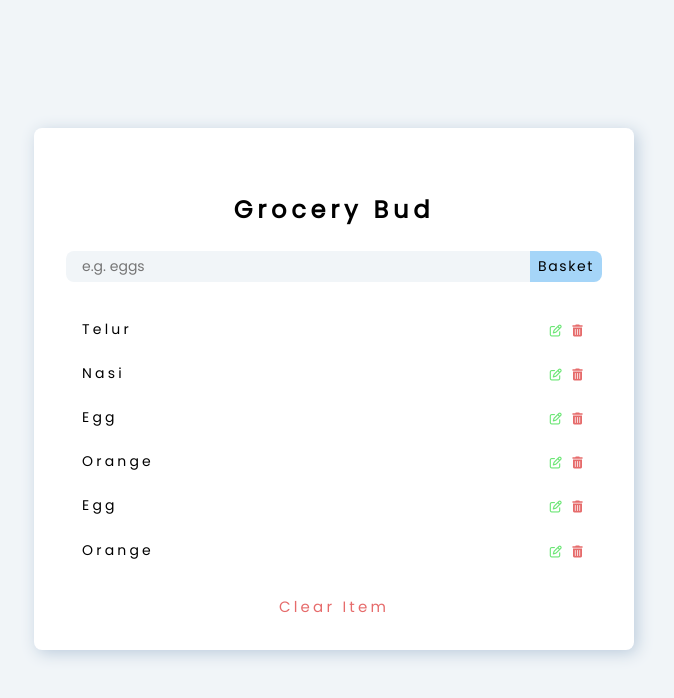
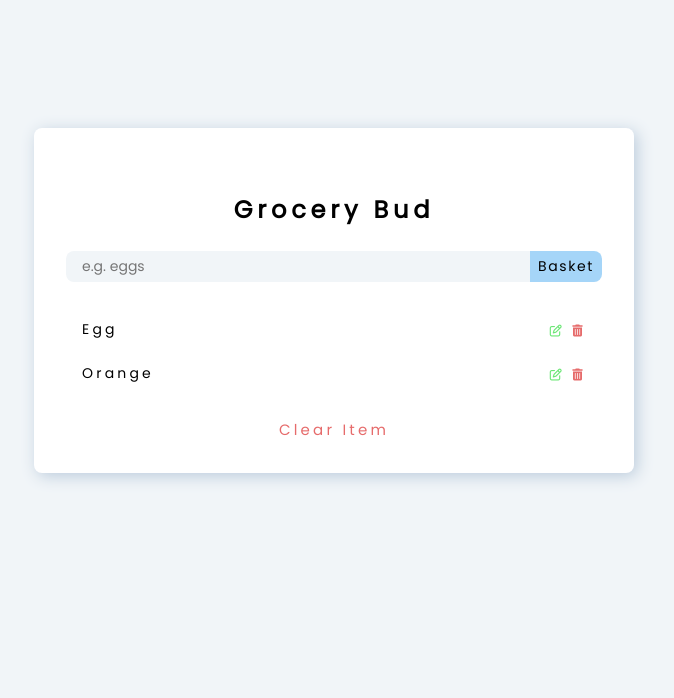
Before and after one commit to inocencc3/assist-grocerybud-apps, a plain HTML site: page index.html in a window 1280 px wide. Shown: the whole page, without its empty margins (306-980 px from the left). Drawn offline with Linux system fonts and the light colour scheme.

Commit message:
debugging print done

```diff
--- a/app.js
+++ b/app.js
@@ -11,4 +11,3 @@ groceries = [{
 }];
 
 printItem2(groceries);
-printItem2(groceries);
--- a/index.html
+++ b/index.html
@@ -49,13 +49,12 @@
             ></span>
           </div>
         </div>
-        <section class="clear-wrapper">
-          <button class="clear">
-            <span>clear item</span>
-          </button>
-        </section>
       </section>
-
+      <section class="clear-wrapper">
+        <button class="clear">
+          <span>clear item</span>
+        </button>
+      </section>
     </div>
     <script type="module" src="./app.js"></script>
   </body>
--- a/modules/print.js
+++ b/modules/print.js
@@ -37,12 +37,14 @@ export const printItem2 = (array) => {
   if(array.length > 0){
     // Select wrapper to contain looped print code
     const wrapper = document.querySelector('.listed-wrapper');
+    // Clear wrapper incase theres any element inside
+    wrapper.innerHTML = '';
     // Loop array
     const clearItem = document.querySelector('.clear-wrapper');
     let loopedHtmlScript = [];
     array.forEach((val) => {
       // Creating new element for each array value
-      const dataIdValue = 'placeholder'; // Waiting add modules
+      const dataIdValue = 'placeholder'; // WAITING ADD MODULES
       const newDiv = document.createElement('div');
       newDiv.setAttribute('class','listed');
       newDiv.setAttribute('data-id',dataIdValue);
@@ -56,7 +58,7 @@ export const printItem2 = (array) => {
           ></span>
         </div>
       `;
-      wrapper.insertBefore(newDiv, clearItem);
+      wrapper.appendChild(newDiv);
     })
     // Loop loopedHtmlScript to print on webview
     loopedHtmlScript.forEach((val) => {
```
